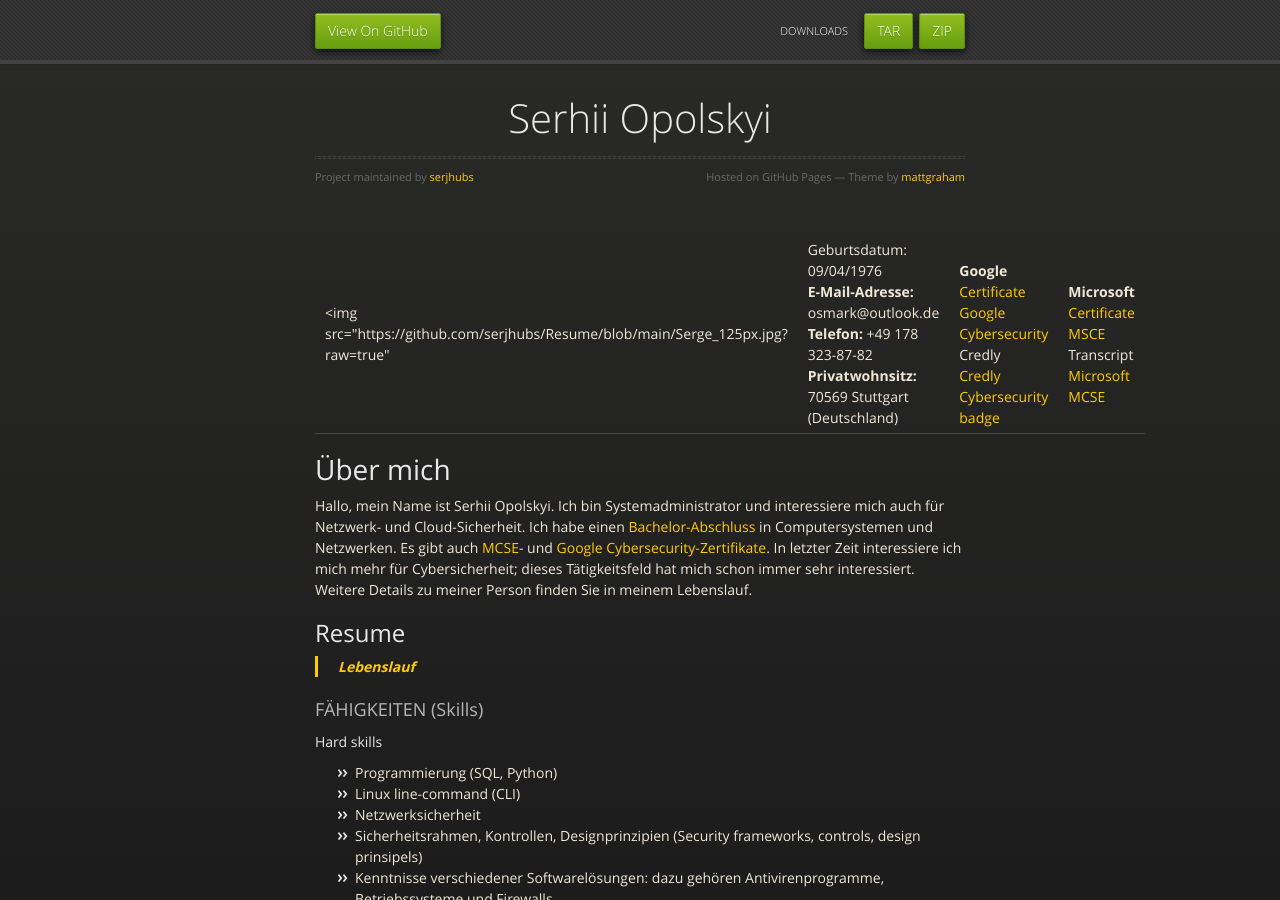
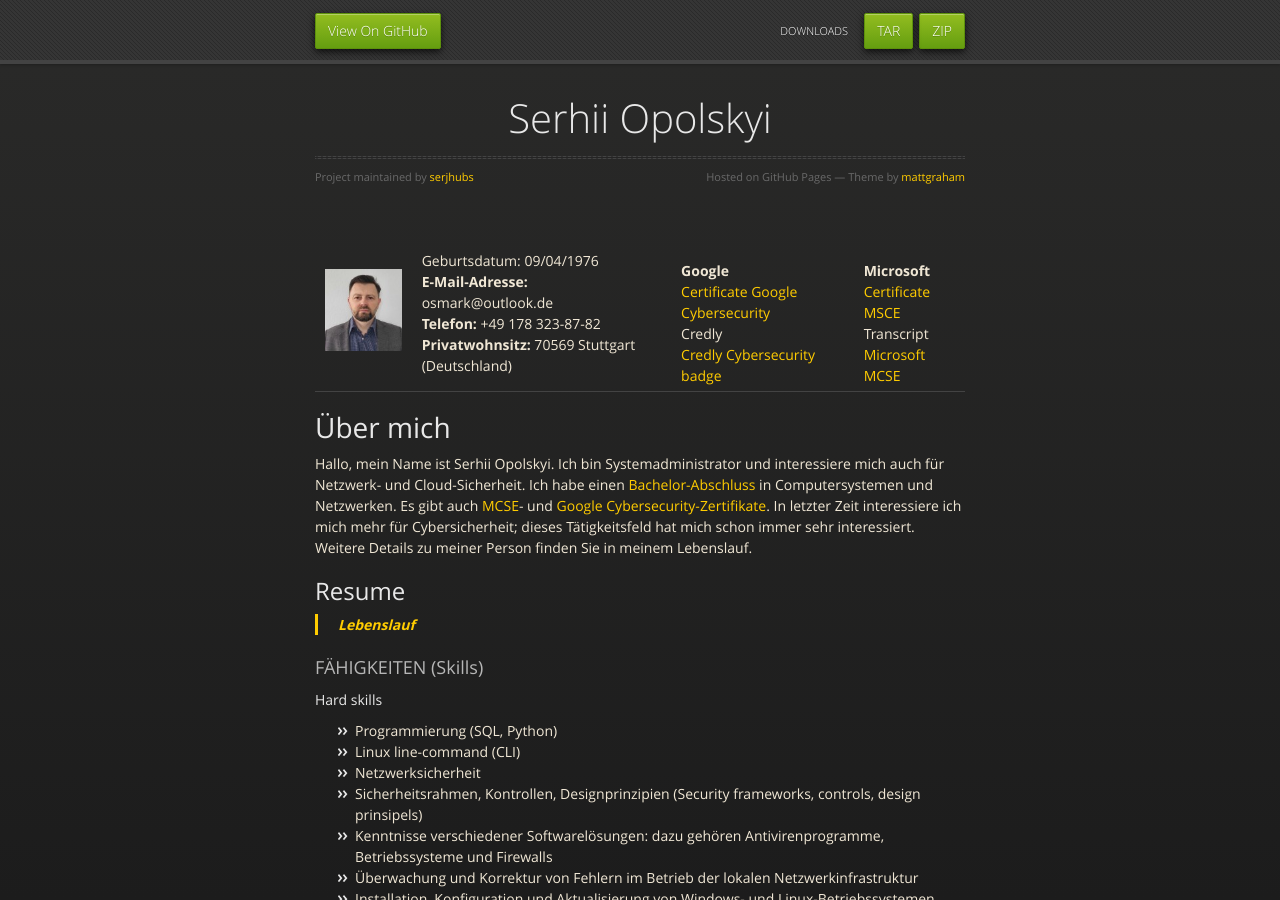
Before and after one commit to serjhubs/Resume, a Jekyll site: the page built from index.md, in a window 1280 px wide and 900 px high. Built offline with Jekyll 4.4.1, drawn with Linux system fonts in a browser that asks for light colours; the repository's description, which GitHub fills in, is left out.

Commit message:
Update index.md

```diff
--- a/index.md
+++ b/index.md
@@ -3,7 +3,7 @@ layout: default
 ---
 <Html>
    <table><tr>
-     <td><img src="https://github.com/serjhubs/Resume/blob/main/Serge_125px.jpg?raw=true"</td>
+     <td><img src="https://github.com/serjhubs/Resume/blob/main/Serge_125px.jpg?raw=true" width="125" heihgt="135"></td>
       <td> Geburtsdatum: 09/04/1976
        <br><strong>E-Mail-Adresse:</strong> osmark@outlook.de
         <br><strong>Telefon:</strong> +49 178 323-87-82
```
